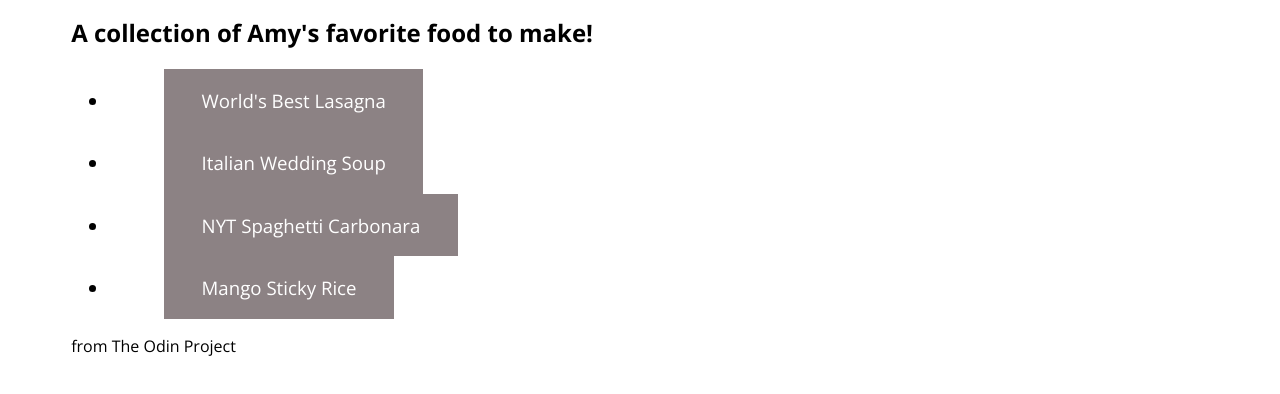
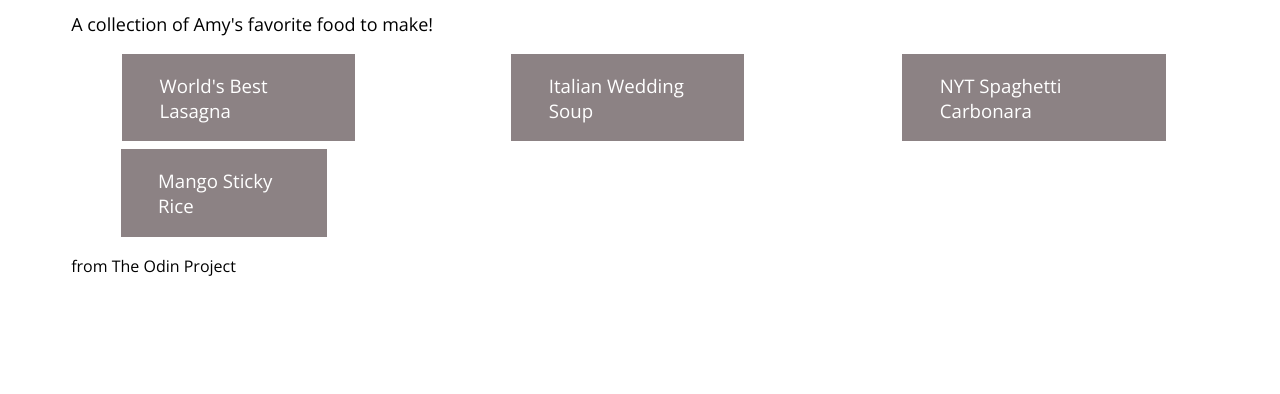
Before and after one commit to theamzhao/odin-recipes, a plain HTML site: page index.html in a window 1280 px wide. Shown: the part 164-558 px from the top of the page. Drawn offline with nearby package versions, Linux system fonts and the light colour scheme.

Commit message:
Wrap recipe names, edit list formatting

```diff
--- a/styles.css
+++ b/styles.css
@@ -6,8 +6,8 @@ body {
 .header {
     display: flex;
     align-items: center;
-    flex: 0 0 auto;
-    min-height: 80px;
+    flex: 0;
+    min-height: 40px;
     background-color: #eee;
     color: #000;
     font-weight:lighter;
@@ -21,10 +21,6 @@ body {
     width: 12%;
 }
 
-.recipe {
-    font-family: "Open Sans", "PT Sans", Calibri;
-}
-
 p,
 li,
 h2,
@@ -35,8 +31,14 @@ a,
     margin-right: 5%;
 }
 
-.directory {
-    font-size: 14pt;
+h2 {
+    font-weight: 400;
+    font-size: 18px;
+}
+
+.container {
+    flex: 1;
+
 }
 
 .cards a{
@@ -51,3 +53,21 @@ a,
     background-color: rgb(57, 53, 54);
     color: #ffffff;
 }
+
+.cards {
+    display: flex;
+    flex-wrap: wrap;
+
+}
+
+ul {
+    list-style: none;
+    gap: 8px;
+    font-size: 14pt;
+
+}
+
+
+.recipe {
+    font-family: "Open Sans", "PT Sans", Calibri;
+}
```
